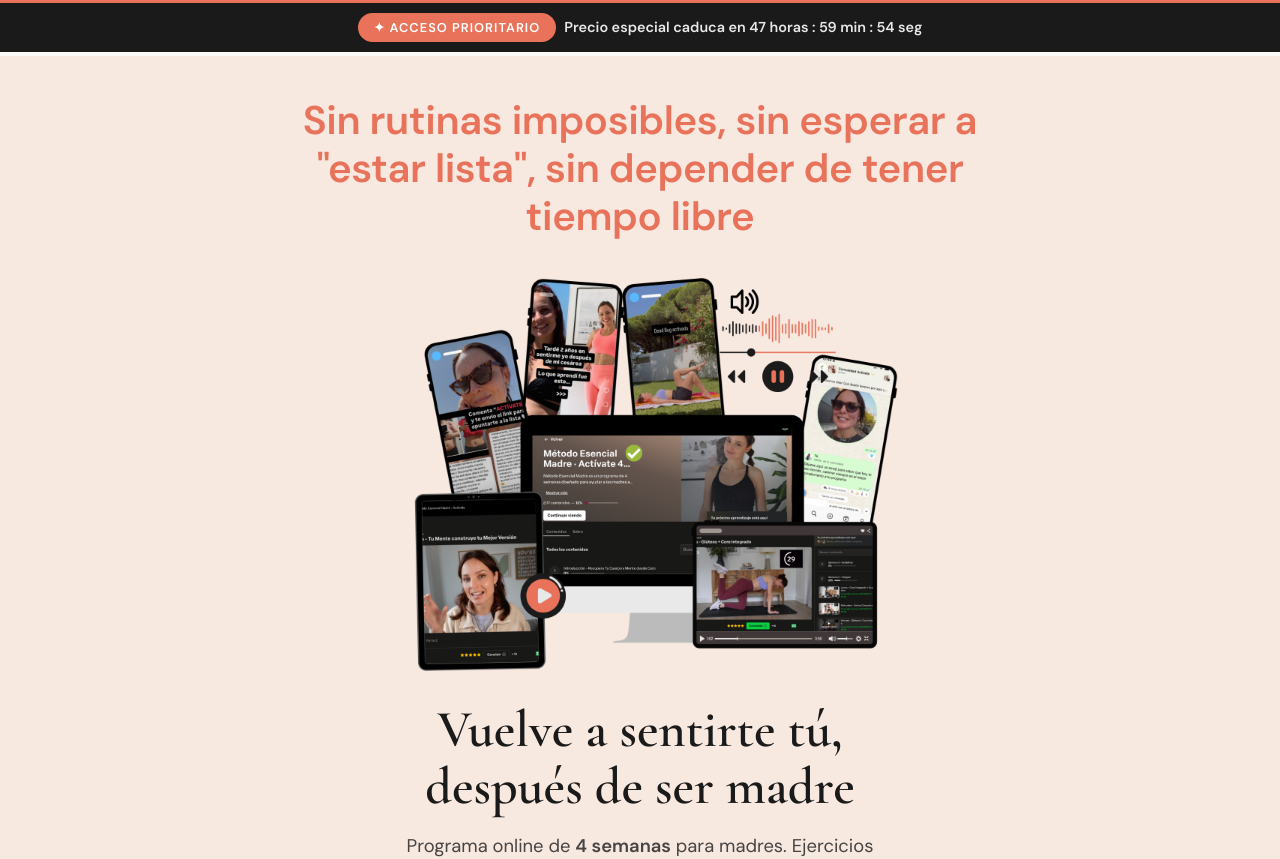
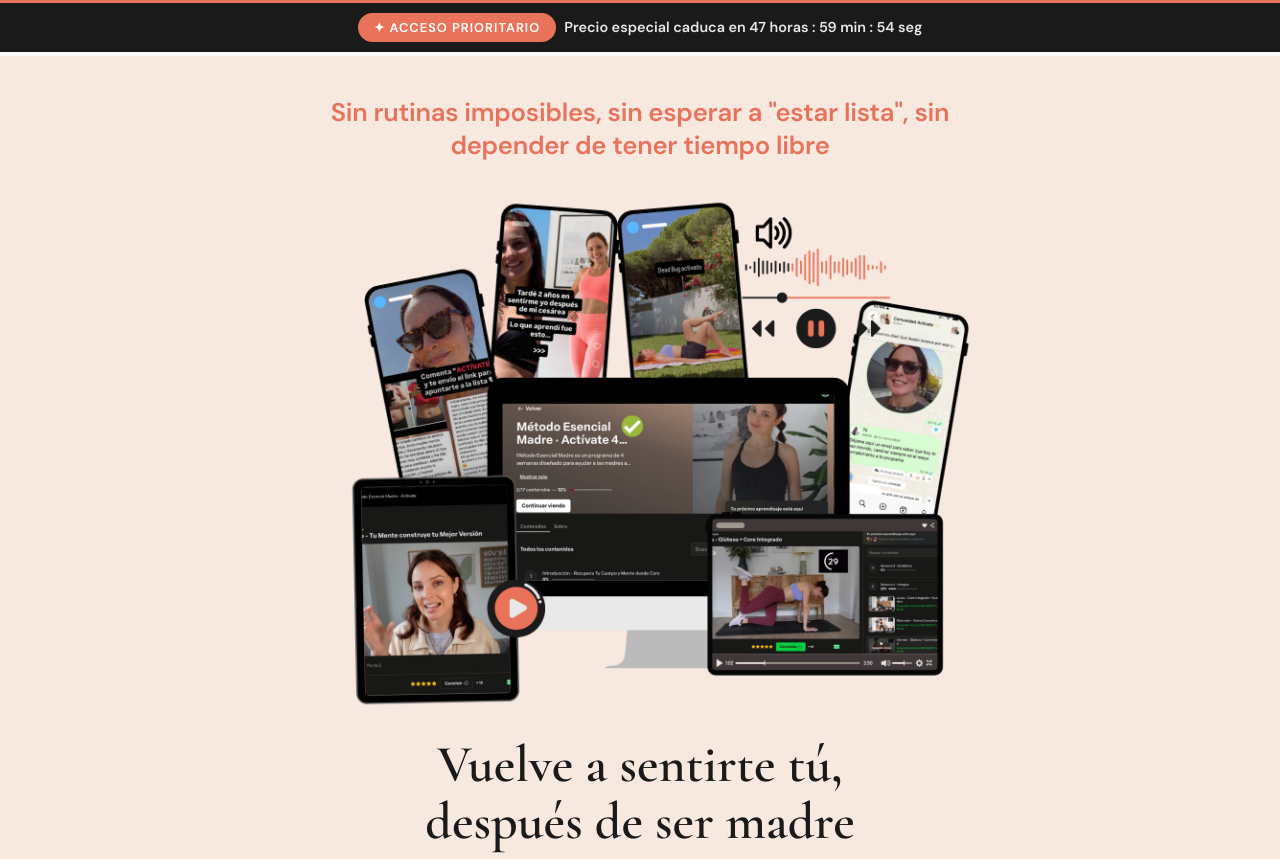
Before and after one commit to susanaaresla-lab/esencial-susana, a React (Create React App) app: page /venta-activate in a window 1280 px wide. Shown: the top 859 px of the page. Built offline with nearby package versions, Linux system fonts and the light colour scheme.

Commit message:
Ajustar tamaños de hook/imagen y mejorar contraste del hover

```diff
--- a/src/pages/ActivateVentaPage.js
+++ b/src/pages/ActivateVentaPage.js
@@ -57,7 +57,7 @@ function BigCTA({ onClick, small = false, text = 'Quiero empezar mi recuperació
       onMouseLeave={() => setHover(false)}
       style={{
         display: 'block', width: '100%', maxWidth: 480, margin: '0 auto',
-        background: hover ? '#d4644c' : 'var(--coral)', color: 'white', fontFamily: 'var(--sans)',
+        background: hover ? 'var(--black)' : 'var(--coral)', color: 'white', fontFamily: 'var(--sans)',
         fontWeight: 800, fontSize: small ? '1.05rem' : '1.25rem', lineHeight: 1.3,
         padding: small ? '1.1rem 1.5rem' : '1.4rem 1.75rem', borderRadius: 8, border: 'none',
         cursor: 'pointer', boxShadow: hover ? '0 10px 30px rgba(232,115,90,0.45)' : '0 6px 24px rgba(232,115,90,0.35)',
@@ -118,7 +118,7 @@ export default function ActivateVentaPage() {
 
       {/* ── 2. HOOK DE DOLOR (sin CTA) ── */}
       <section style={{ background: 'var(--peach)', padding: '2.5rem 1.25rem 0.5rem', textAlign: 'center' }}>
-        <p style={{ maxWidth: 680, margin: '0 auto', fontSize: 'clamp(1.6rem, 6vw, 2.5rem)', color: 'var(--coral)', fontWeight: 800, lineHeight: 1.2, letterSpacing: '-0.01em' }}>
+        <p style={{ maxWidth: 620, margin: '0 auto', fontSize: 'clamp(1.15rem, 4vw, 1.6rem)', color: 'var(--coral)', fontWeight: 800, lineHeight: 1.3, letterSpacing: '-0.01em' }}>
           Sin rutinas imposibles, sin esperar a "estar lista", sin depender de tener tiempo libre
         </p>
       </section>
@@ -128,7 +128,7 @@ export default function ActivateVentaPage() {
         <img
           src="/images/hero-venta-activate.png"
           alt="Todo lo que incluye Método Actívate"
-          style={{ display: 'block', width: '100%', maxWidth: 720, margin: '0 auto' }}
+          style={{ display: 'block', width: '100%', maxWidth: 920, margin: '0 auto' }}
         />
       </section>
 
@@ -216,8 +216,8 @@ export default function ActivateVentaPage() {
           </p>
           <button
             onClick={goComprar}
-            onMouseEnter={(e) => { e.currentTarget.style.background = 'var(--peach)'; e.currentTarget.style.transform = 'translateY(-2px)'; e.currentTarget.style.boxShadow = '0 10px 30px rgba(0,0,0,0.22)'; }}
-            onMouseLeave={(e) => { e.currentTarget.style.background = 'white'; e.currentTarget.style.transform = 'translateY(0)'; e.currentTarget.style.boxShadow = '0 6px 24px rgba(0,0,0,0.15)'; }}
+            onMouseEnter={(e) => { e.currentTarget.style.background = 'var(--black)'; e.currentTarget.style.color = 'white'; e.currentTarget.style.transform = 'translateY(-2px)'; e.currentTarget.style.boxShadow = '0 10px 30px rgba(0,0,0,0.3)'; }}
+            onMouseLeave={(e) => { e.currentTarget.style.background = 'white'; e.currentTarget.style.color = 'var(--coral)'; e.currentTarget.style.transform = 'translateY(0)'; e.currentTarget.style.boxShadow = '0 6px 24px rgba(0,0,0,0.15)'; }}
             style={{ display: 'block', width: '100%', maxWidth: 480, margin: '0 auto', background: 'white', color: 'var(--coral)', fontFamily: 'var(--sans)', fontWeight: 800, fontSize: '1.25rem', padding: '1.4rem 1.75rem', borderRadius: 8, border: 'none', cursor: 'pointer', boxShadow: '0 6px 24px rgba(0,0,0,0.15)', transition: 'background 0.2s, box-shadow 0.2s, transform 0.2s' }}
           >
             Quiero unirme ahora
```
